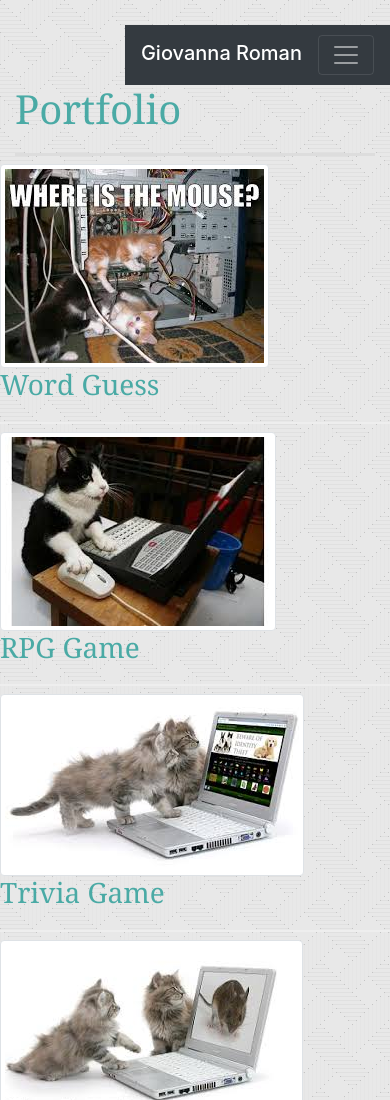
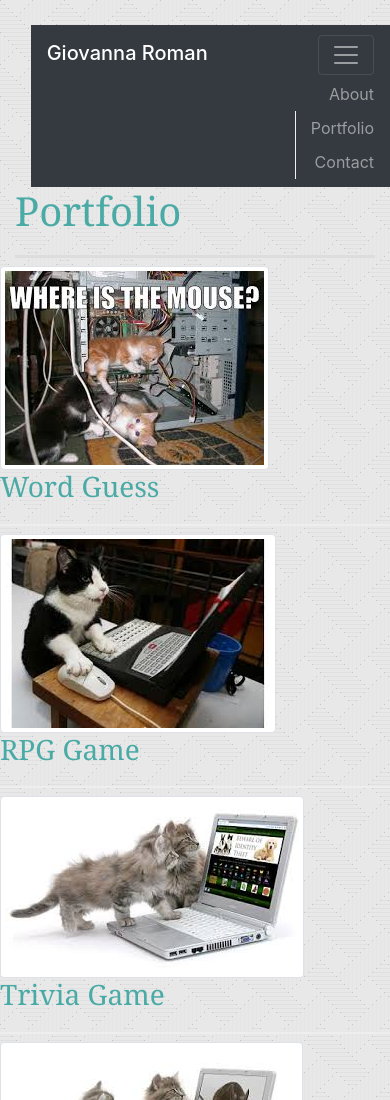
Before and after one commit to gromanbb/Bootstrap-Portfolio, a plain HTML site: page portfolio.html in a window 390 px wide. Shown: the top 1100 px of the page. Drawn offline with nearby package versions, Linux system fonts and the light colour scheme.

Commit message:
Adjusted hamburger menu to display options below for responsiveness

```diff
--- a/assets/css/style.css
+++ b/assets/css/style.css
@@ -132,6 +132,10 @@ nav {
 
   /* Positioning */
   margin-top: 25px;
+}
+
+.navbar-toggler {
+  cursor: pointer;
 }
 
 nav li {
--- a/portfolio.html
+++ b/portfolio.html
@@ -15,13 +15,13 @@
 
     <body>
         <!-- Adding navbar -->
-    <nav class="navbar navbar-expand-lg navbar-dark bg-dark">
+        <nav class="navbar navbar-expand-lg navbar-expand-md navbar-expand-sm navbar-dark bg-dark" id="#navbarMain">
             <span class="navbar-brand mb-1 h1">Giovanna Roman</span>
             <button class="navbar-toggler" type="button" data-toggle="collapse" data-target="#navbarSupportedContent"
                 aria-controls="navbarSupportedContent" aria-expanded="false" aria-label="Toggle navigation">
                 <span class="navbar-toggler-icon"></span>
             </button>
-        <div class="collapse navbar-collapse" id="navbarSupportedContent">
+            <div class="collapse navbar-collapse navbar-right text-right d-flex justify-content-end" id="navbarSupportedContent">
                 <ul class="nav navbar-nav navbar-right">
                     <li class="nav-item">
                         <a class="nav-link" href="index.html">About</a>
```
Also changed, not shown: contact.html (+2 -2 lines), index.html (+4 -3 lines). Lines whose indentation alone changed are shown as unchanged.
